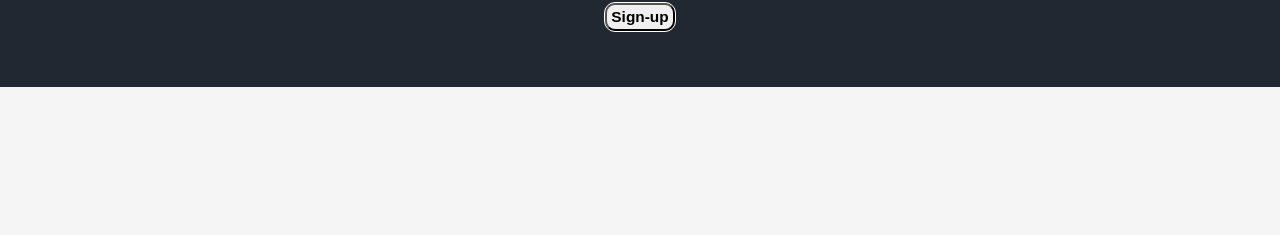
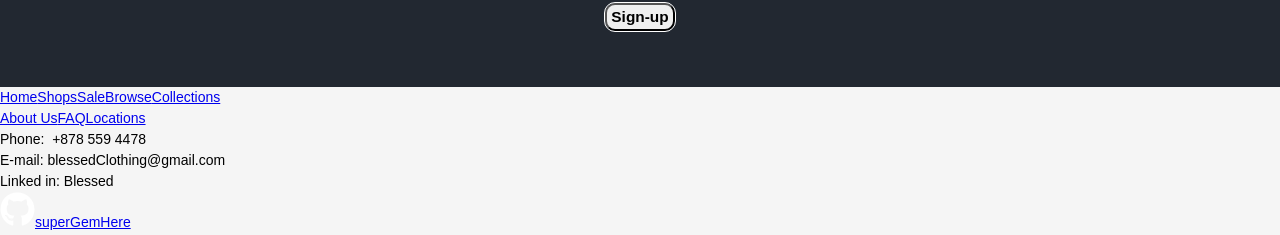
Before and after one commit to superGemHere/blessed-clothing, a React (Vite) app in the folder client/: page / in a window 1280 px wide. Shown: the part 2192-2427 px from the top of the page. Before the commit the page ends 2279 px from the top, so only its background shows below. Built offline with nearby package versions, Linux system fonts and the light colour scheme; a web font is replaced by a local one.

Commit message:
Update Footer.jsx

```diff
--- a/client/src/components/outlet/Footer/Footer.jsx
+++ b/client/src/components/outlet/Footer/Footer.jsx
@@ -1,10 +1,37 @@
-import styles from './footer.module.css'
+import styles from './footer.module.css';
+
+import {Link} from 'react-router-dom';
+
+import { FaGithub } from "react-icons/fa";
 
 export default function Footer (){
 
     return(
         <div className={styles.container}>
-
+            <div className={styles.links}>
+                <section className={styles.navigation}>
+                    <Link className={styles.link} to={"/"}>Home</Link>
+                    <Link className={styles.link} to={"#"}>Shops</Link>
+                    <Link className={styles.link} to={"#"}>Sale</Link>
+                    <Link className={styles.link} to={"#"}>Browse</Link>
+                    <Link className={styles.link} to={"#"}>Collections</Link>
+                </section>
+                <section className={styles.about}>
+                    <Link className={styles.link} to={"#"}>About Us</Link>
+                    <Link className={styles.link} to={"#"}>FAQ</Link>
+                    <Link className={styles.link} to={"#"}>Locations</Link>
+                </section>
+                <section className={styles.contacts}>
+                    <p className={styles.paragraph}>Phone:&nbsp;&nbsp;<span className={styles.phoneNumber}>+878 559 4478</span></p>
+                    <p className={styles.paragraph}>E-mail: blessedClothing@gmail.com</p>
+                    <p className={styles.paragraph}>Linked in: Blessed</p>
+                </section>
+            </div>
+            <div className={styles.github}>
+                <FaGithub color='#fff'size={35}/>
+                <Link className={styles.link} target="_blank" to={"https://github.com/supergemhere"}>superGemHere</Link>
+            </div>
+            <p className={styles.copyRight}>All rights reserved &copy; - Dzhem Syuleyman</p>
         </div>
     );
 }
```
